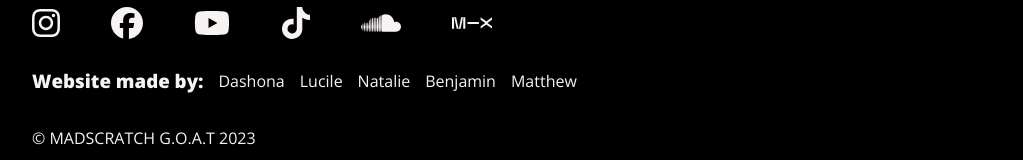
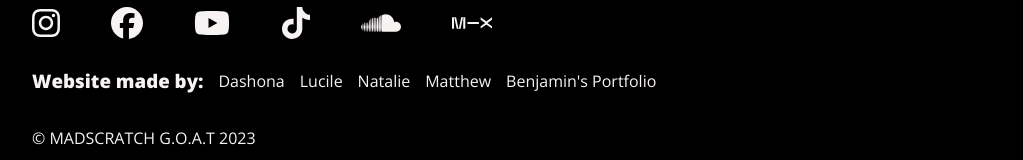
Before and after one commit to angelodalisay/madscratchgoat, a React app: page / in a window 1280 px wide. Shown: the part 3247-3407 px from the top of the page, without its empty margins (96-1119 px from the left). Built offline with nearby package versions, Linux system fonts and the light colour scheme.

Commit message:
Developer portfolio links (#33)
* soundcloud mix update

* update

* update

* update

* portfolio update

---------

Co-authored-by: Tirzah Solomon <tirzah410@gmail.com>

```diff
--- a/src/components/Footer.jsx
+++ b/src/components/Footer.jsx
@@ -8,6 +8,7 @@ import { far } from '@fortawesome/free-regular-svg-icons';
 export default function Footer() {
     return (
         <div className="footer-container">
+
             <div className="footer-icon-container">
                 <h1>Stay Connected</h1>
                 <div className="footer-icons">
@@ -34,12 +35,11 @@ export default function Footer() {
             <div className="footer-links">
                 <div className="footer-links-wrapper">
                 <h3>Website made by:</h3>
-
                     <a href="https://dashonaholtsportfolio.netlify.app/" target="_blank" rel="noopener noreferrer" className="website-link">Dashona</a>
                     <a href="https://lucilejones-portfolio.onrender.com/" target="_blank" rel="noopener noreferrer" className="website-link">Lucile</a>
                     <a href="https://sisterchicago.github.io/portfolio/" target="_blank" rel="noopener noreferrer" className="website-link">Natalie</a>
-                    <a href="https://super-stardust-4644df.netlify.app/about" target="_blank" rel="noopener noreferrer" className="website-link">Benjamin</a>
                     <a href="https://matthew-robinson-web-dev.netlify.app/" target="_blank" rel="noopener noreferrer" className="website-link">Matthew</a>
+                    <a href="https://benvredevelt.com" target="_blank" className="website-link">Benjamin's Portfolio</a>
                 </div>
             </div>
             <div className="footer-copyright">
```
